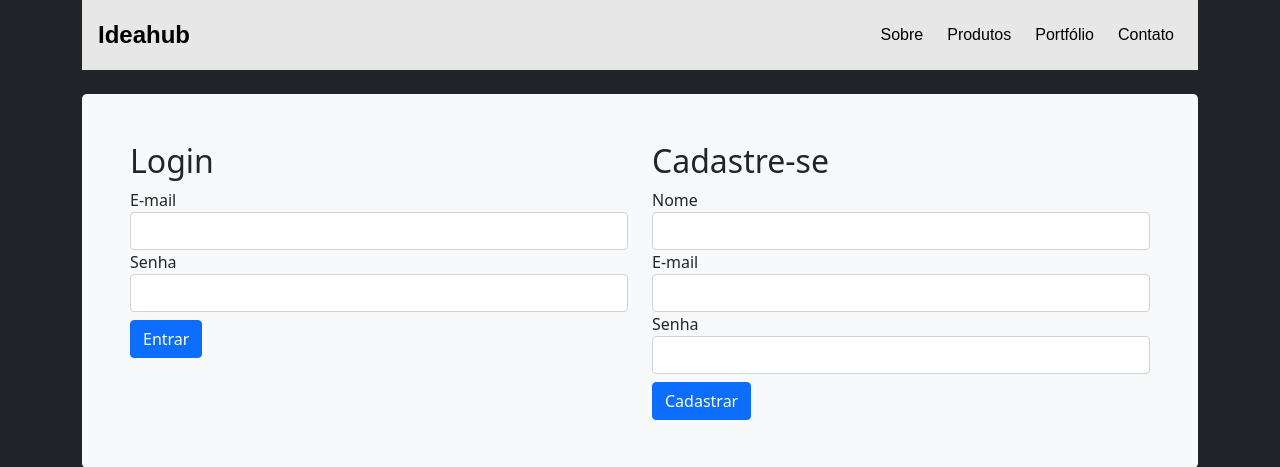
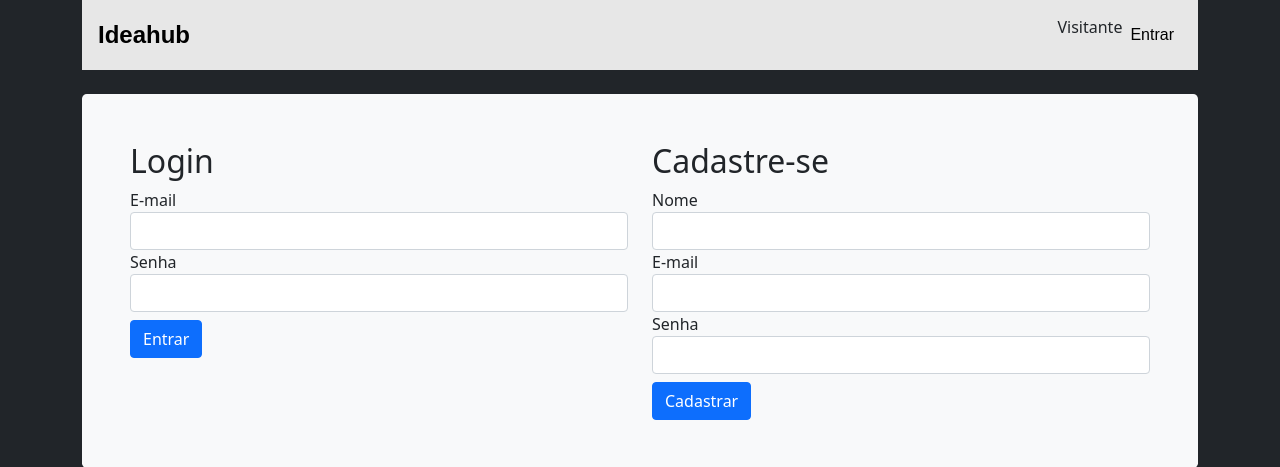
Before and after one commit to LBorgess/ideahub, a PHP site: page /login.php in a window 1280 px wide. Shown: the top 467 px of the page. Run offline with PHP 8.4, Linux system fonts and the light colour scheme.

Commit message:
Mudança do design para o sistema de login

```diff
--- a/includes/header.php
+++ b/includes/header.php
@@ -1,3 +1,17 @@
+<?php
+
+use \App\Session\Login;
+
+// DADOS DO USUÁRIO LOGADO
+$usuarioLogado = Login::getUsuarioLogado();
+
+// DETALHES DO USUÁRIO
+$usuario = $usuarioLogado ?
+    $usuarioLogado['nome'] . ' <a href="logout.php" class="font-weight-bold ml-4"> Sair </a>' :
+    'Visitante <a href="login.php" class="font-weight-bold ml-4 p-2">Entrar</a>';
+
+?>
+
 <!doctype html>
 <html lang="pt-BR">
 
@@ -30,11 +44,8 @@
                 <button aria-label="Abrir menu" id="btn-mobile" aria-haspopup="true" aria-controls="menu" aria-expanded="false">Menu
                     <span id="hamburger"></span>
                 </button>
-                <ul id="menu" role="menu">
-                    <li><a href="#">Sobre</a></li>
-                    <li><a href="#">Produtos</a></li>
-                    <li><a href="#">Portfólio</a></li>
-                    <li><a href="#">Contato</a></li>
-                </ul>
+                    <div class="d-flex justify-content-start text-dark">
+                        <?= $usuario ?>
+                    </div>
             </nav>
         </header>
```
Also changed, not shown: includes/listagem.php (+5 -5 lines).
